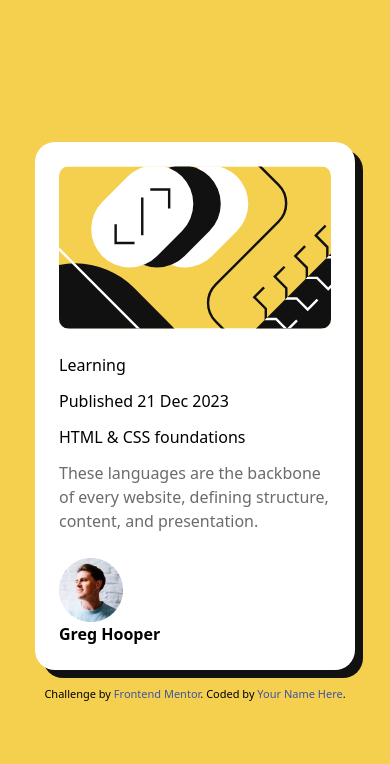
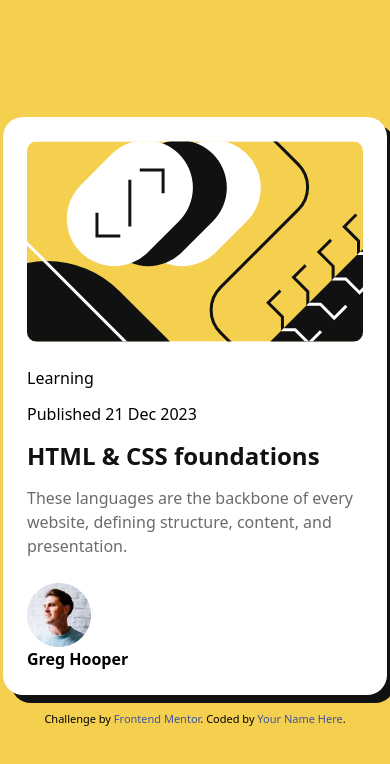
Before and after one commit to LuisCorreaDv/Blog-preview-card-challenge, a website: page index.html in a window 390 px wide. Drawn offline with Linux system fonts and the light colour scheme.

Commit message:
Title hover and media query for mobile devices

```diff
--- a/index.html
+++ b/index.html
@@ -38,10 +38,32 @@
       letter-spacing: 0px;
       font-weight: 500;
     }
+
+    .article__title{
+      font-size: 24px;
+      line-height: 150%;
+      letter-spacing: 0px;
+      color: #111111;
+      font-weight: 800;
+    }
+
+    .article__title:hover{
+      color: #F4D04E;
+    }
+
+    @media screen and (max-width: 375px){
+      #card {
+        max-width: 327px;
+      }
+
+      .article__title{
+        font-size: 20px;
+      }
+    }
   </style>
 </head>
 <body class="bg-yellow h-screen flex flex-wrap flex-col justify-center" style="align-items: center;">
-  <div class="bg-white max-w-xs flex flex-col p-6 shadow gap-6" style="border-radius: 20px; margin-bottom: 16px;">
+  <div class="bg-white max-w-sm flex flex-col p-6 shadow gap-6" id="card" style="border-radius: 20px; margin-bottom: 16px;">
     <figure class="overflow-hidden rounded-lg">
       <img src="./assets/images/illustration-article.svg" alt="illustration-article" class="w-full h-auto rounded-lg" style="border-radius: 10px;">
     </figure>
```
